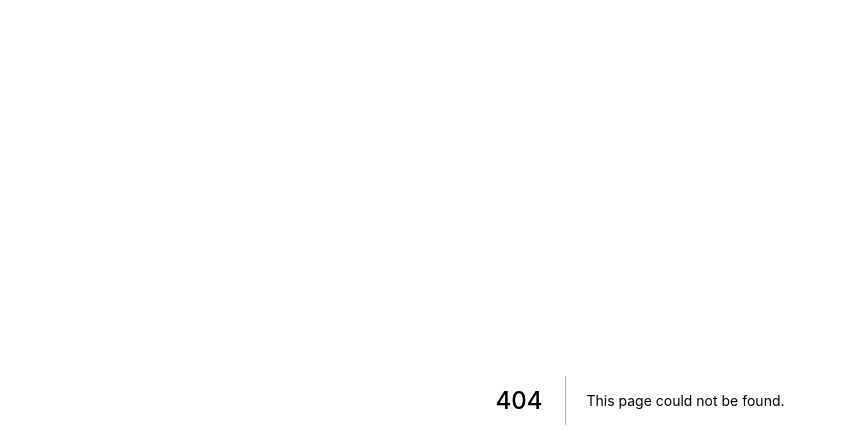
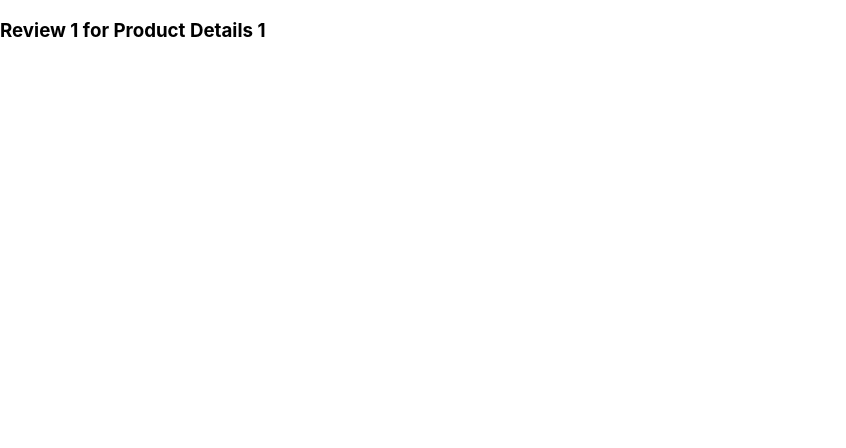
Before and after one commit to PrasanthReddy-Chittapu6683/NextJS-Tutorial, a Next.js app in the folder nextjs-concepts/: page /product/1/review/1 in a window 1280 px wide. Before the commit this address had no page. Shown: the top 448 px of the page, without its empty margins (0-846 px from the left). Built offline with nearby package versions, Linux system fonts and the light colour scheme.

Commit message:
Nested Routing

```diff
--- a/nextjs-concepts/pages/product/[productid].js
+++ b/nextjs-concepts/pages/product/[productId]/index.js
@@ -5,7 +5,7 @@ import { useRouter } from 'next/router'
 const productDetail
     = () => {
         const router = useRouter();
-        const pId = router.query.productid
+        const pId = router.query.productId
         return (
             <h3> Product Details - {pId}
             </h3>
--- /dev/null
+++ b/nextjs-concepts/pages/product/[productId]/review/[reviewId].js
@@ -0,0 +1,11 @@
+import { useRouter } from 'next/router'
+
+const Review = () => {
+    const router = useRouter();
+    const { productId, reviewId } = router.query;
+    return (
+        <h3>Review {reviewId} for Product Details {productId} </h3>
+    )
+}
+
+export default Review
```
